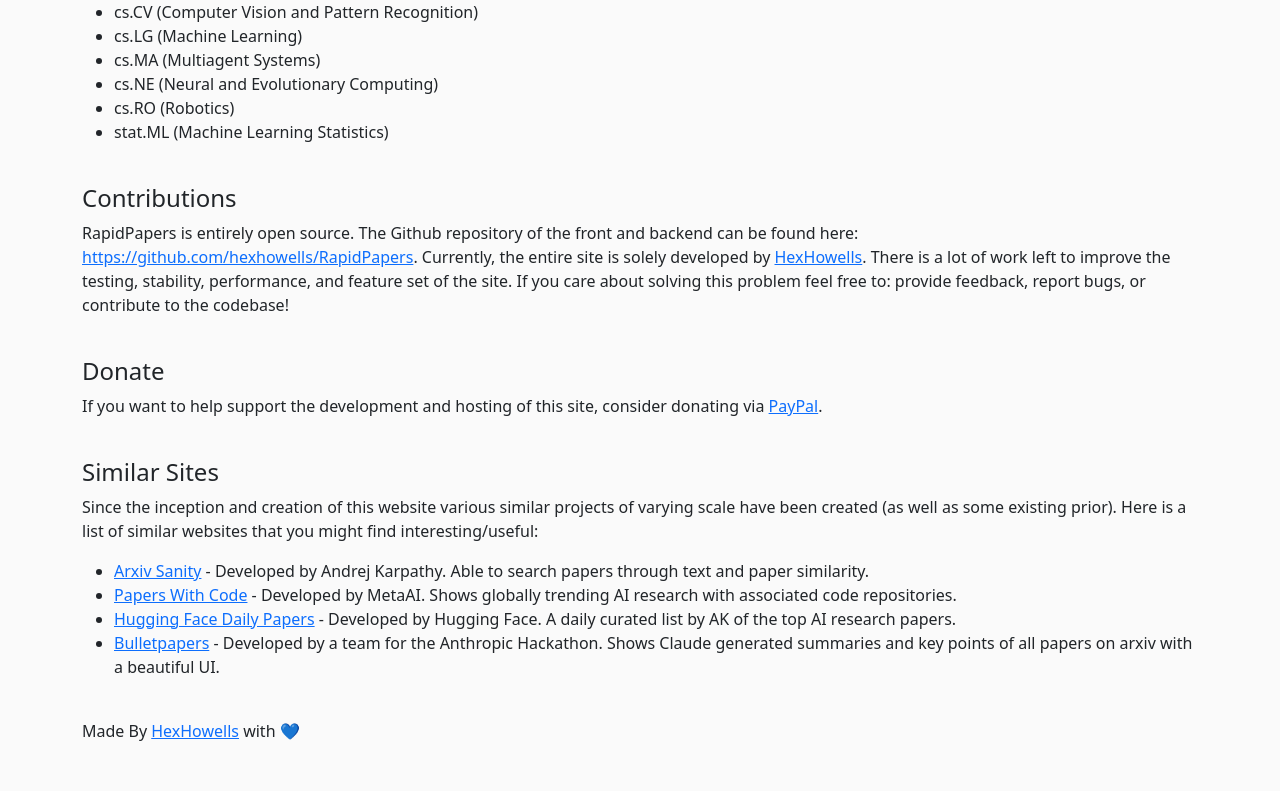
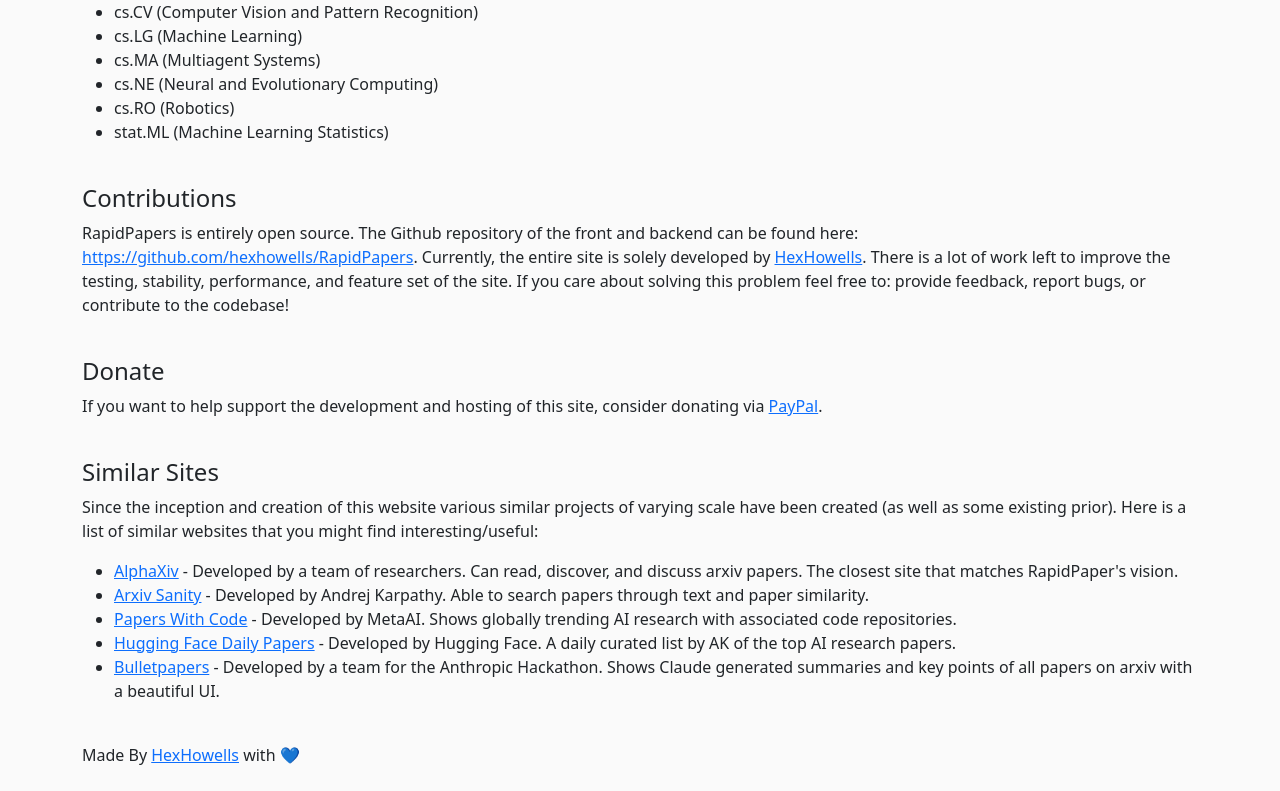
Before and after one commit to hexhowells/RapidPapers, a React (Create React App) app in the folder client/: page /about in a window 1280 px wide. Shown: the part 880-1671 px from the top of the page. Before the commit the page ends 1647 px from the top, so only its background shows below. Built offline with nearby package versions, Linux system fonts and the light colour scheme; no server answers.

Commit message:
add link to alphaxiv

```diff
--- a/client/src/pages/About.js
+++ b/client/src/pages/About.js
@@ -55,6 +55,7 @@
 				<h4>Similar Sites</h4>
 				<p>Since the inception and creation of this website various similar projects of varying scale have been created (as well as some existing prior). Here is a list of similar websites that you might find interesting/useful:</p>
 				<ul className="about-list">
+					<li><a href="https://www.alphaxiv.org">AlphaXiv</a> - Developed by a team of researchers. Can read, discover, and discuss arxiv papers. The closest site that matches RapidPaper's vision.</li>
 					<li><a href="https://arxiv-sanity-lite.com">Arxiv Sanity</a> - Developed by Andrej Karpathy. Able to search papers through text and paper similarity.</li>
 					<li><a href="https://paperswithcode.com">Papers With Code</a> - Developed by MetaAI. Shows globally trending AI research with associated code repositories.</li>
 					<li><a href="https://huggingface.co/papers">Hugging Face Daily Papers</a> - Developed by Hugging Face. A daily curated list by AK of the top AI research papers.</li>
```
